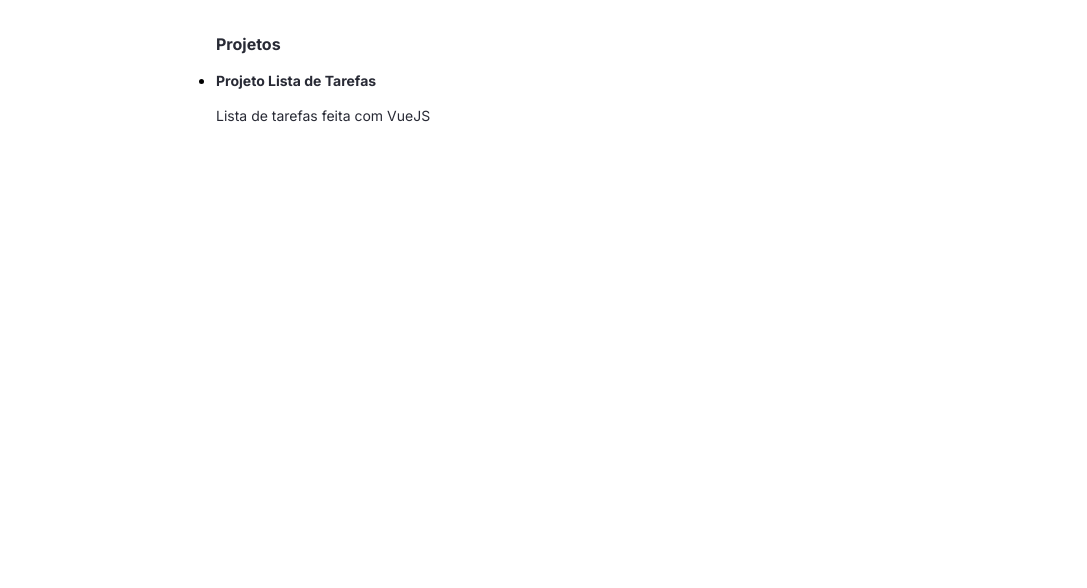
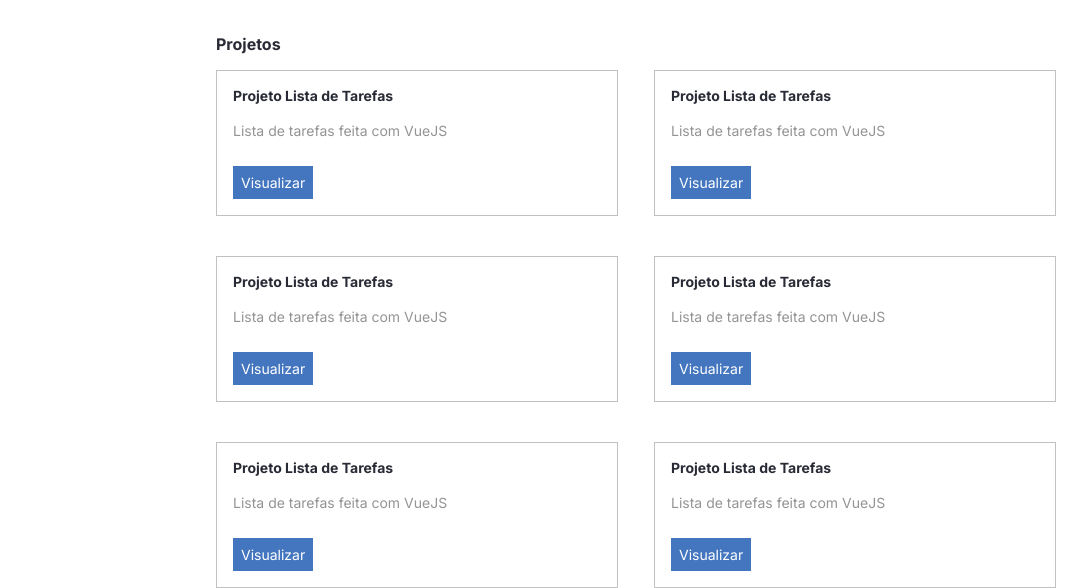
Before and after one commit to ClaudioFerreir/portifolio_v2.0, a React (Create React App) app: page / in a window 1280 px wide. Shown: the part 320-908 px from the top of the page, without its empty margins (96-1183 px from the left). Before the commit the page ends 800 px from the top, so only its background shows below. Built offline with nearby package versions, Linux system fonts and the light colour scheme.

Commit message:
feat: projects section

```diff
--- /dev/null
+++ b/src/components/Project/index.tsx
@@ -0,0 +1,15 @@
+import Text from '../Text'
+import Title from '../Title'
+import { LinkButton } from '../button/styles'
+
+import { Card } from './styles'
+
+const Project = () => (
+  <Card>
+    <Title>Projeto Lista de Tarefas</Title>
+    <Text tipo="secondary">Lista de tarefas feita com VueJS</Text>
+    <LinkButton>Visualizar</LinkButton>
+  </Card>
+)
+
+export default Project
--- /dev/null
+++ b/src/components/Project/styles.ts
@@ -0,0 +1,6 @@
+import styled from 'styled-components'
+
+export const Card = styled.div`
+  border: 1px solid #c1c1c1;
+  padding: 16px;
+`
--- /dev/null
+++ b/src/components/button/styles.ts
@@ -0,0 +1,11 @@
+import styled from 'styled-components'
+
+export const LinkButton = styled.a`
+  color: #fff;
+  font-size: 14px;
+  background-color: #4476bf;
+  text-decoration: none;
+  padding: 8px;
+  display: inline-block;
+  margin-top: 24px;
+`
--- a/src/containers/Project/index.tsx
+++ /dev/null
@@ -1,11 +0,0 @@
-import Text from '../../components/Text'
-import Title from '../../components/Title'
-
-const Project = () => (
-  <div>
-    <Title>Projeto Lista de Tarefas</Title>
-    <Text>Lista de tarefas feita com VueJS</Text>
-  </div>
-)
-
-export default Project
--- a/src/containers/Projects/index.tsx
+++ b/src/containers/Projects/index.tsx
@@ -1,14 +1,31 @@
 import Title from '../../components/Title'
-import Project from '../Project'
+import Project from '../../components/Project'
+
+import { List } from './styles'
 
 const Projects = () => (
   <section>
     <Title fontSize={16}>Projetos</Title>
-    <ul>
+    <List>
       <li>
         <Project />
       </li>
-    </ul>
+      <li>
+        <Project />
+      </li>
+      <li>
+        <Project />
+      </li>
+      <li>
+        <Project />
+      </li>
+      <li>
+        <Project />
+      </li>
+      <li>
+        <Project />
+      </li>
+    </List>
   </section>
 )
 
--- /dev/null
+++ b/src/containers/Projects/styles.ts
@@ -0,0 +1,14 @@
+import styled from 'styled-components'
+
+export const List = styled.ul`
+  display: grid;
+  grid-template-columns: 1fr 1fr;
+  column-gap: 36px;
+  row-gap: 40px;
+
+  @media (max-width: 768px) {
+    grid-template-columns: 1fr;
+    column-gap: 0;
+    row-gap: 16px;
+  }
+`
--- a/src/styles.ts
+++ b/src/styles.ts
@@ -6,6 +6,7 @@
     padding: 0;
     box-sizing: border-box;
     font-family: 'Inter', sans-serif;
+    list-style: none;
   }
 
   body {
```
